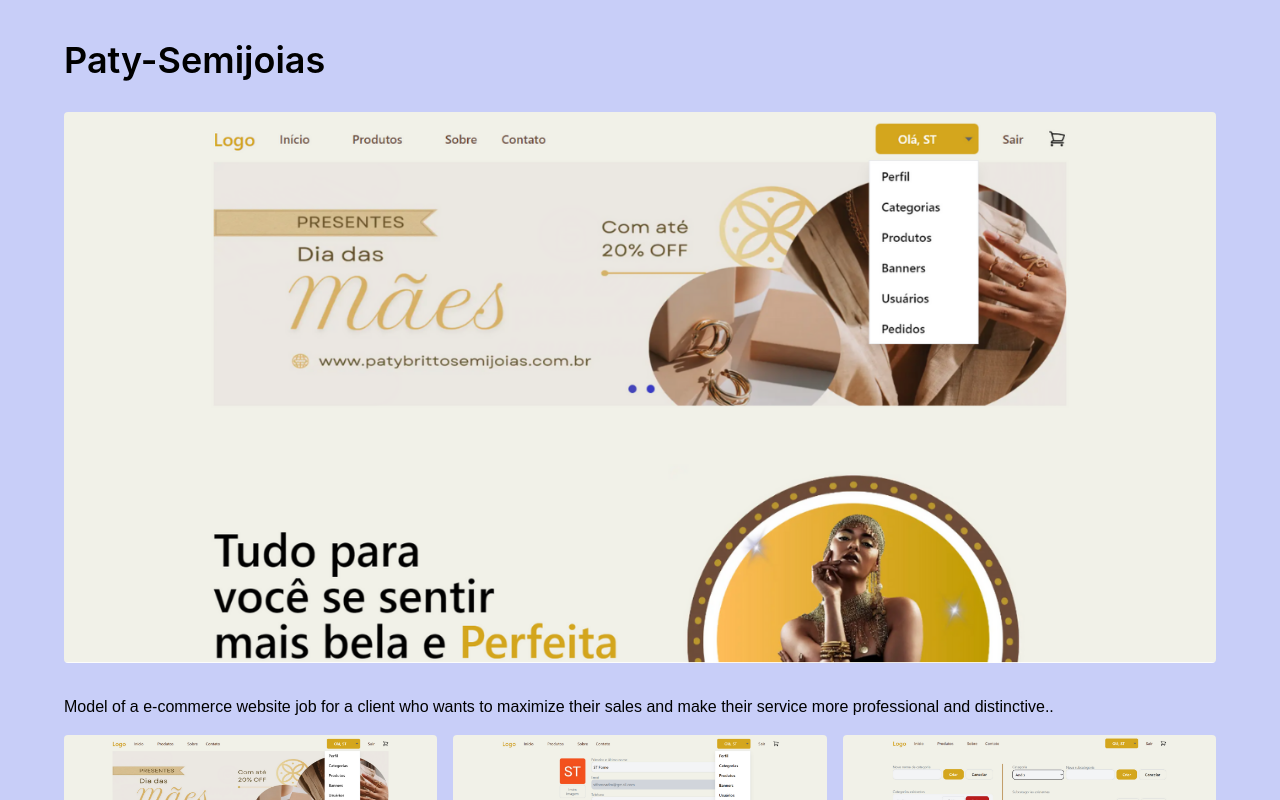
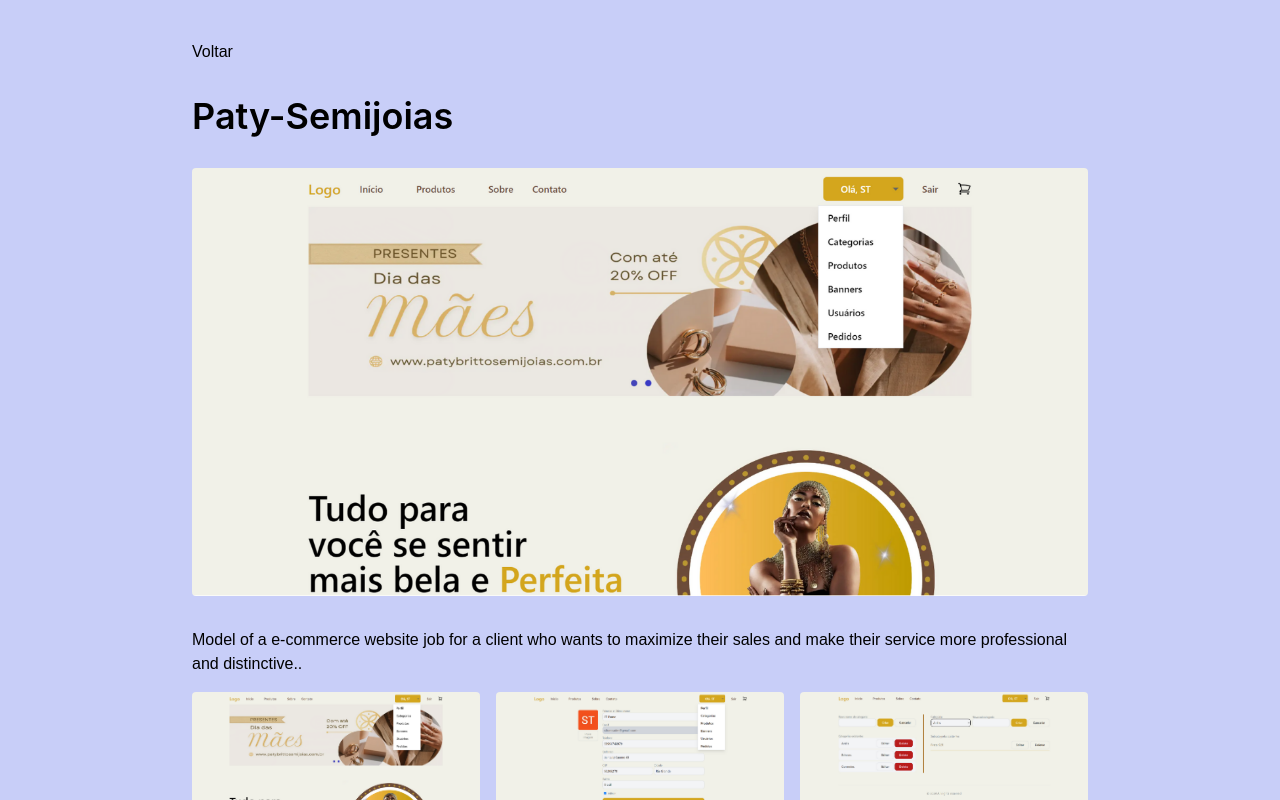
Before and after one commit to LucasBarragana/portifolio2024, a Next.js app: page /Project/1 in a window 1280 px wide. Shown: the top 800 px of the page. Built offline with nearby package versions, Linux system fonts and the light colour scheme; a web font is replaced by a local one.

Commit message:
new project

```diff
--- a/src/app/Project/[id]/page.tsx
+++ b/src/app/Project/[id]/page.tsx
@@ -27,8 +27,9 @@
     };
 
     return (
-        <section className="max-w-6xl mx-auto px-10 xl:px-0 py-10 relative">
-            <h1 className="text-4xl font-semibold font-inter mb-8">
+        <section className="max-w-4xl mx-auto px-10 xl:px-0 py-10 relative">
+            <Link href="/#projects"> Voltar</Link>
+            <h1 className="text-4xl font-semibold font-inter mb-8 mt-8">
                 {project.title}
             </h1>
             <div className="relative mb-8">
```
